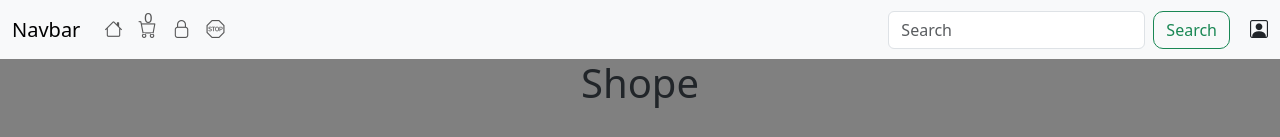
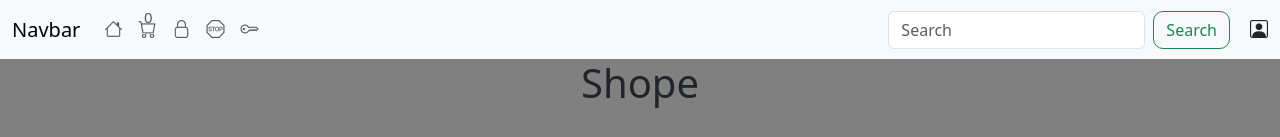
Before and after one commit to 8KOHAN/IT-STEP, a React (Vite) app in the folder React with TypeScript/Shope website/: page / in a window 1280 px wide. Shown: the top 137 px of the page. Built offline with nearby package versions, Linux system fonts and the light colour scheme.

Commit message:
adede alert

```diff
--- a/React with TypeScript/Shope website/src/app/ui/App.tsx
+++ b/React with TypeScript/Shope website/src/app/ui/App.tsx
@@ -5,17 +5,21 @@ import { useEffect, useState } from "react";
 import type ICart from "../../entities/cart/model/ICart";
 import CartApi from "../../entities/cart/api/CartApi";
 import type IUser from "../../entities/user/model/IUser";
-import { getRememberUser} from "../../entities/user/lib/UserLib";
+import { getRememberUser } from "../../entities/user/lib/UserLib";
 import Router from "./Router";
+import Alert from "../../features/alert/Alert";
+import type IAlertData from "../../features/alert/model/IAlertData";
 
 export default function App() {
-    const [cart, setCart] = useState<ICart>({cartItems: [], price: 0})
-    const [user, setUser] = useState<IUser|undefined>();
+    const [cart, setCart] = useState<ICart>({ cartItems: [], price: 0 })
+    const [user, setUser] = useState<IUser | undefined>();
     const [isLoading, setLoading] = useState<boolean>(false);
+    const [alertData, setAlertData] = useState<IAlertData | null>(null)
+    const showAlert = setAlertData;
 
     const updateCart = (cart: ICart): void => {
         CartApi.calculateCart(cart)
-        .then(setCart)
+            .then(setCart)
     };
 
     useEffect(() => {
@@ -23,8 +27,14 @@ export default function App() {
     }, [])
 
     return (
-        <AppContext.Provider value={{cart, setCart: updateCart, user, setUser, isLoading, setLoading}}>
-            <Router/>
+        <AppContext.Provider value={{
+            cart, setCart: updateCart,
+            user, setUser,
+            isLoading, setLoading,
+            showAlert
+        }}>
+            <Router />
+            {alertData && <Alert />}
         </AppContext.Provider>
     );
 
--- a/React with TypeScript/Shope website/src/features/_context/AppContext.ts
+++ b/React with TypeScript/Shope website/src/features/_context/AppContext.ts
@@ -17,7 +17,11 @@ const AppContext = createContext<IAppContext>({
     isLoading:false,
     setLoading(_) {
         throw "setLoading: Not implemented";
-    }
+    },
+
+    showAlert(_) {
+        throw "showAlert: Not implemented"
+    },
 });
 
 export default AppContext;
--- a/React with TypeScript/Shope website/src/features/_context/model/IAppContext.ts
+++ b/React with TypeScript/Shope website/src/features/_context/model/IAppContext.ts
@@ -1,5 +1,6 @@
 import type ICart from "../../../entities/cart/model/ICart";
 import type IUser from "../../../entities/user/model/IUser";
+import type IAlertData from "../../alert/model/IAlertData";
 
 export default interface IAppContext {
     cart: ICart,
@@ -10,4 +11,6 @@ export default interface IAppContext {
 
     isLoading: boolean,
     setLoading(isLoading: boolean): void,
+
+    showAlert(alertData: IAlertData | null): void,
 }
--- /dev/null
+++ b/React with TypeScript/Shope website/src/features/alert/Alert.tsx
@@ -0,0 +1,16 @@
+import { useContext } from "react";
+import "./ui/Alert.css"
+import AppContext from "../_context/AppContext";
+
+export default function Alert() {
+    const {showAlert} = useContext(AppContext);
+
+    return (
+        <div className="alert-bg">
+            <div className="alert-fg">
+                Alert
+                <button onClick={() => showAlert(null)}>Close</button>
+            </div>
+        </div>
+    );
+}
--- /dev/null
+++ b/React with TypeScript/Shope website/src/features/alert/model/IAlertData.ts
@@ -0,0 +1,4 @@
+export default interface IAlertData {
+    title?: string,
+    message: string,
+}
--- a/React with TypeScript/Shope website/src/app/ui/alert/Alert.css
+++ b/React with TypeScript/Shope website/src/features/alert/ui/Alert.css
@@ -5,7 +5,7 @@
     top: 0;
     bottom: 0;
 
-    background: #77777777;
+    background: #77777794;
 
     display: flex;
     justify-content: center;
--- a/React with TypeScript/Shope website/src/pages/_layout/Layout.tsx
+++ b/React with TypeScript/Shope website/src/pages/_layout/Layout.tsx
@@ -1,11 +1,11 @@
 import { Link, Outlet } from "react-router-dom"
 import "./ui/Layout.css"
-import { useContext} from "react"
+import { useContext } from "react"
 import AppContext from "../../features/_context/AppContext"
 import { clearRememberUser } from "../../entities/user/lib/UserLib";
 
 export default function Layout() {
-    const { cart, user, setUser, isLoading } = useContext(AppContext);
+    const { cart, user, setUser, isLoading, showAlert } = useContext(AppContext);
 
     const logoutClick = () => {
         clearRememberUser();
@@ -41,6 +41,13 @@ export default function Layout() {
                             <Link to="/no-page" className="nav-link">
                                 <i className="bi bi-sign-stop"></i>
                             </Link>
+                        </li>
+
+                        <li className="nav-item">
+                            <span onClick={() => showAlert({ message: "Hello" })}
+                                className="nav-link">
+                                <i className="bi bi-key"></i>
+                            </span>
                         </li>
                     </ul>
 
```
Also changed, not shown: React with TypeScript/Shope website/src/app/ui/alert/Alert.tsx (deleted, +0 -11 lines).
